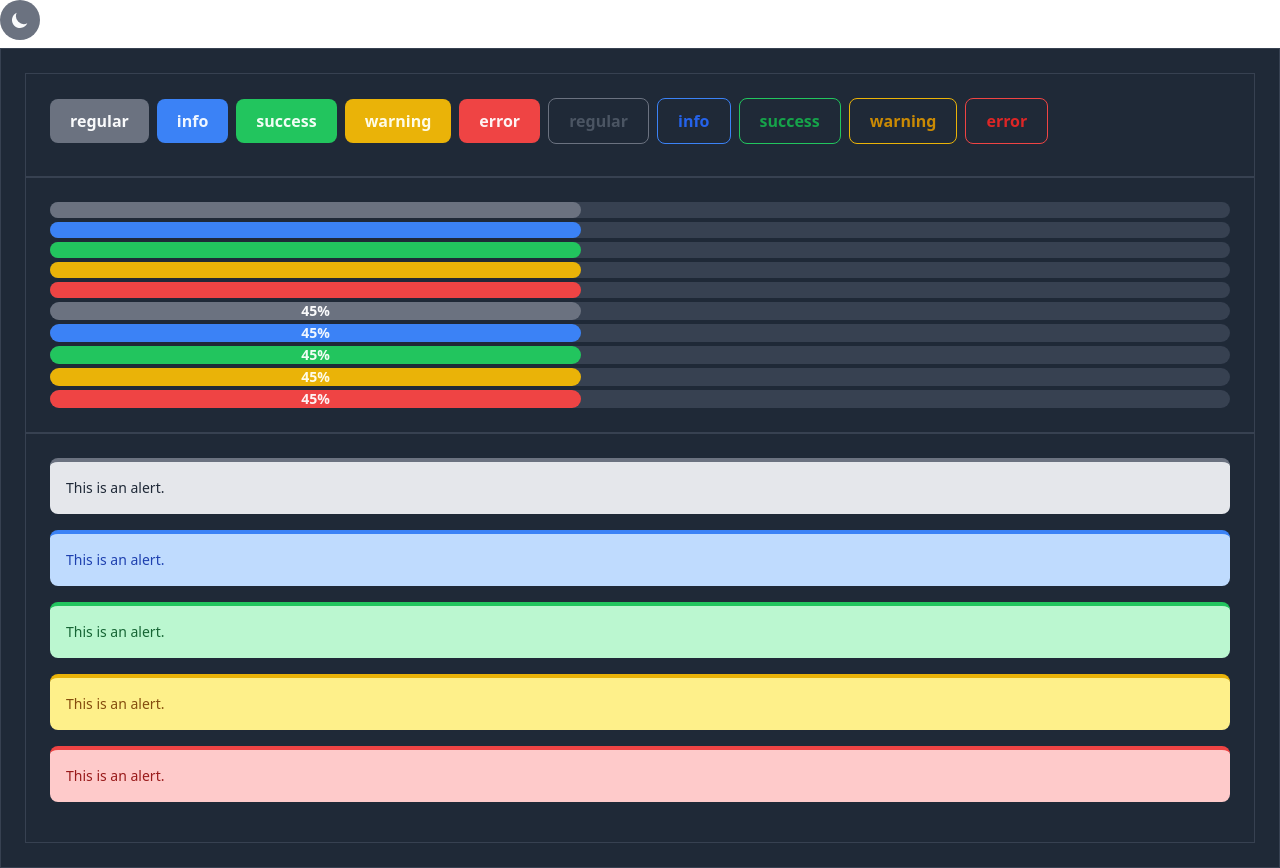
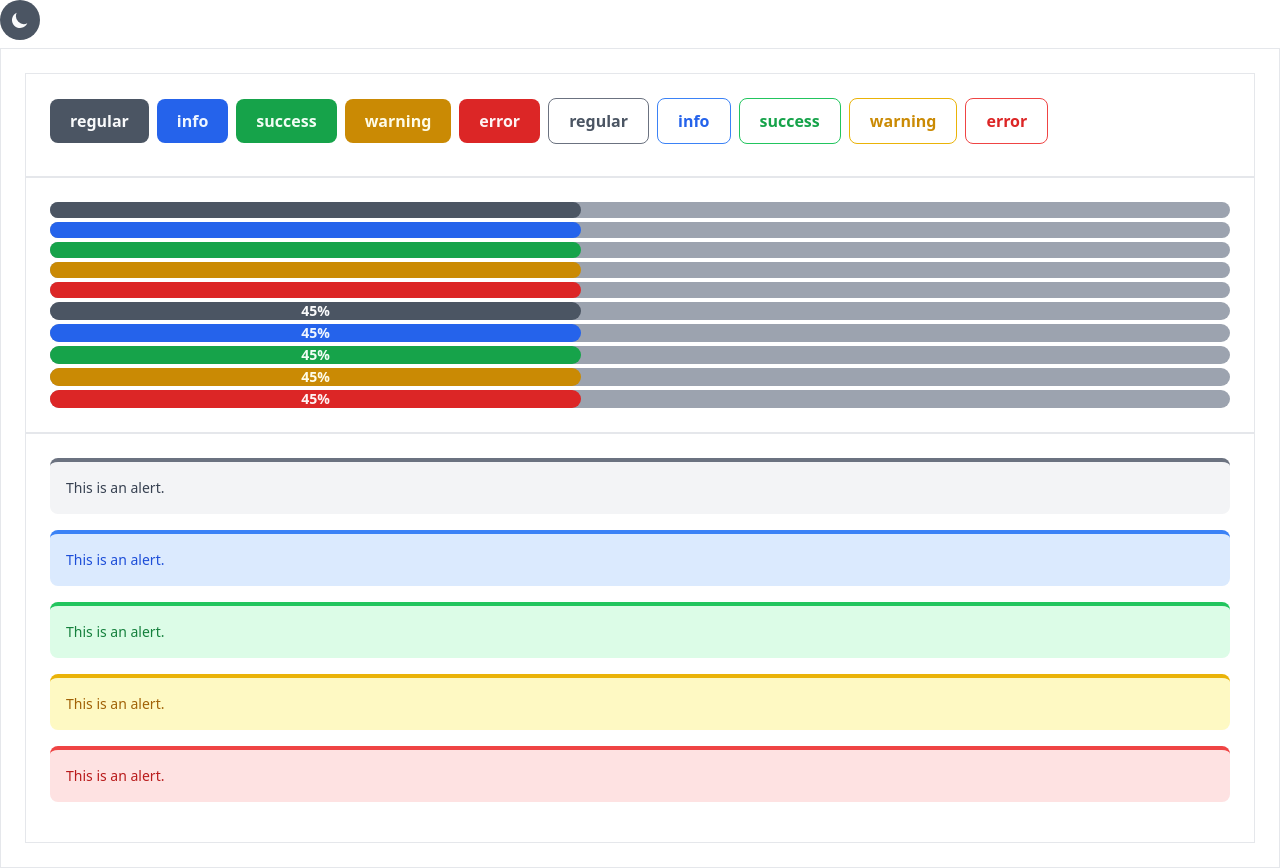
Before and after one commit to edadma/react-tailwind, a React (Create React App) app: page / in a window 1280 px wide. Built offline with nearby package versions, Linux system fonts and the light colour scheme.

Commit message:
code ThemeProvider

```diff
--- a/src/ModeProvider.tsx
+++ b/src/ModeProvider.tsx
@@ -5,7 +5,7 @@ export type ModeType = 'light' | 'dark'
 export const SET_MODE: SetMode = {
   mode: 'light',
   setMode: () => {
-    alert('no mode state: use the <Mode> component')
+    alert('no mode state: use the <ModeProvider> component')
   },
 }
 
--- a/src/ThemeProvider.tsx
+++ b/src/ThemeProvider.tsx
@@ -36,14 +36,14 @@ export const optionProps = (context: any, props: any, component: string, ...opti
 
 export const SET_THEME: SetMode = {
   theme: 'DefaultTheme',
-  setMode: () => {
-    alert('no mode state: use the <Mode> component')
+  setTheme: () => {
+    alert('no theme state: use the <ThemeProvider> component')
   },
 }
 
 export interface SetMode {
   theme: any
-  setMode: React.Dispatch<React.SetStateAction<string>>
+  setTheme: React.Dispatch<React.SetStateAction<string>>
 }
 
 export const ThemeContext = React.createContext(SET_THEME)
@@ -54,8 +54,8 @@ export const ThemeProvider: React.FC<{ init: any }> = ({ children, init }) => {
   const [theme, setTheme] = useState(init)
 
   return (
-    <ThemeContext.Provider value={{ theme: theme, setMode: setTheme }}>
-      <div className={`${theme === 'light' ? '' : 'dark'}`}>{children}</div>
+    <ThemeContext.Provider value={{ theme: theme, setTheme: setTheme }}>
+      {children}
     </ThemeContext.Provider>
   )
 }
```
